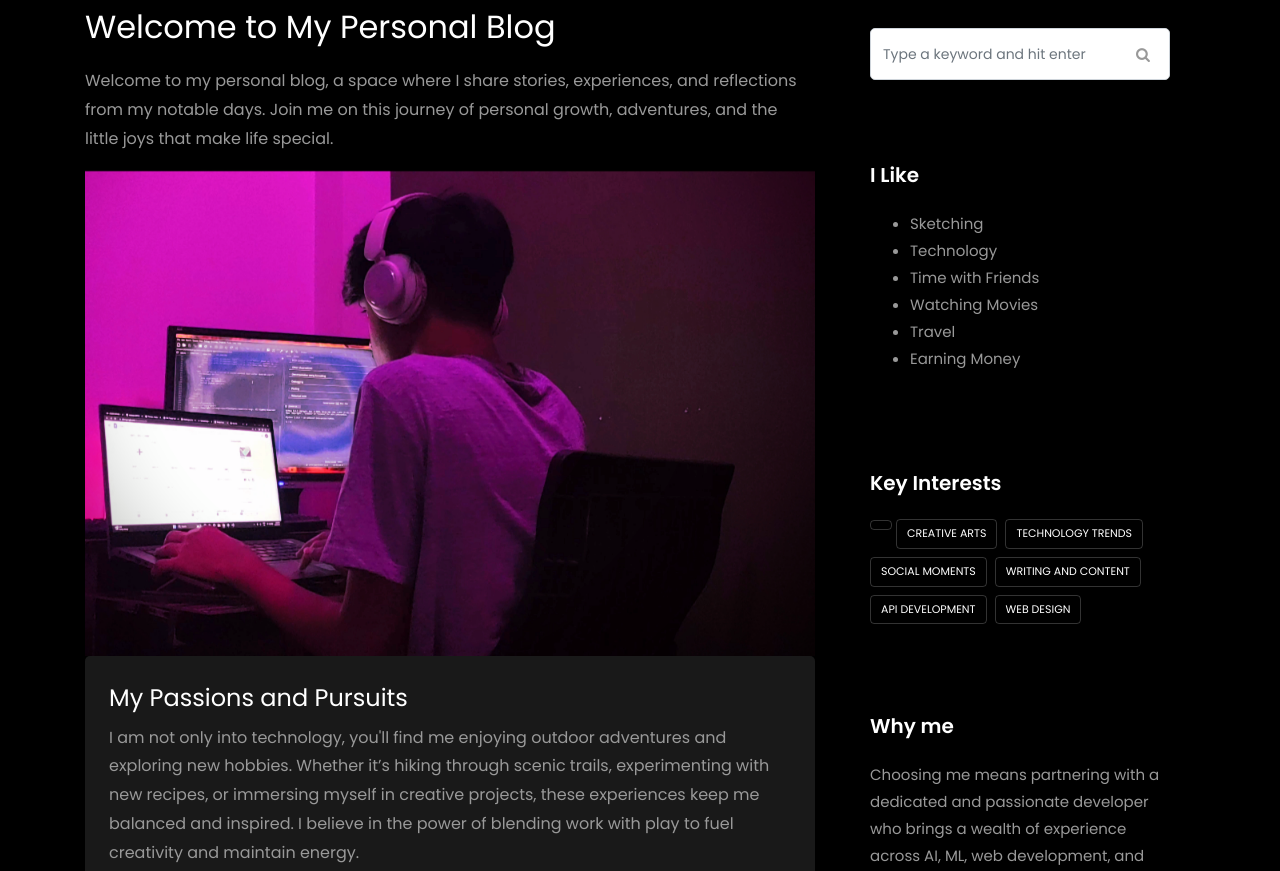
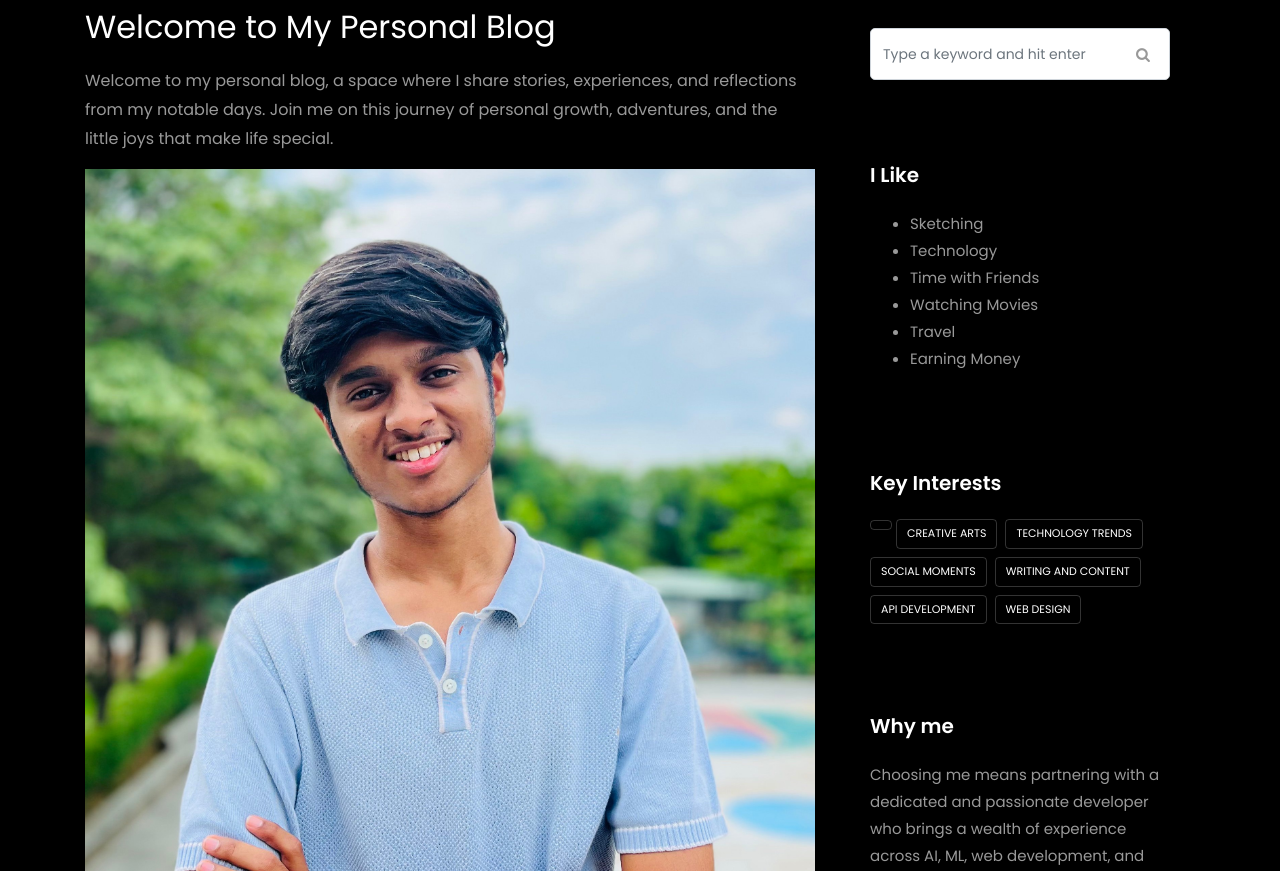
Before and after one commit to saiadupa/saiadupa.github.io, a plain HTML site: page pers_blog.html in a window 1280 px wide. Shown: the part 909-1780 px from the top of the page. Drawn offline with Linux system fonts and the light colour scheme; files whose address does not match are found by name.

Commit message:
Blog update

```diff
--- a/pers_blog.html
+++ b/pers_blog.html
@@ -64,7 +64,7 @@
           <div class="col-lg-8 ftco-animate">
             <h2 class="mb-3">Welcome to My Personal Blog</h2>
             <p>Welcome to my personal blog, a space where I share stories, experiences, and reflections from my notable days. Join me on this journey of personal growth, adventures, and the little joys that make life special.</p>
-              <img src="images/cod.png" alt="" class="img-fluid">
+              <img src="images/myh.jpg" alt="" class="img-fluid">
               <div class="about-author d-flex p-4 bg-dark">
                 <div class="desc">
                   <h3>My Passions and Pursuits</h3>
```
